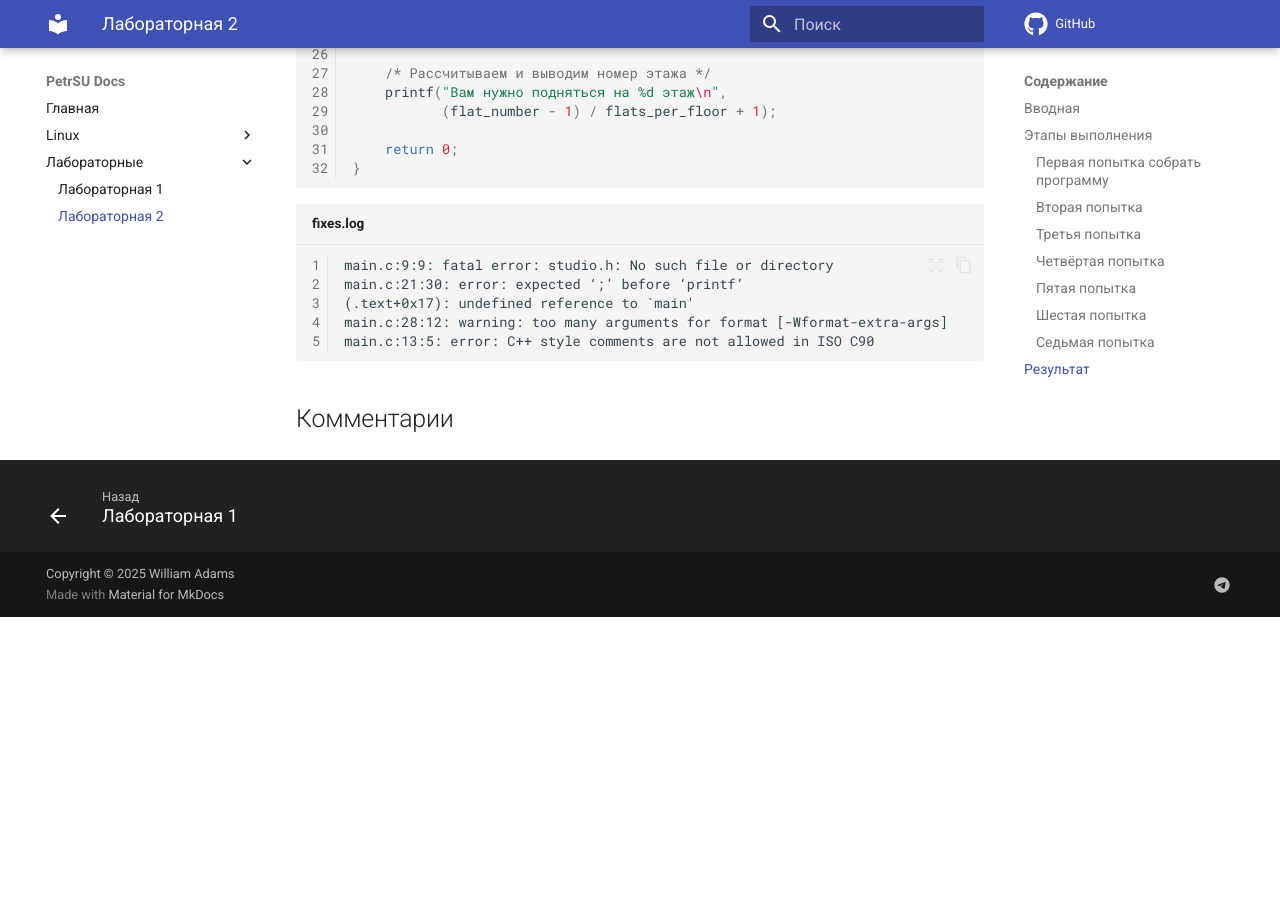
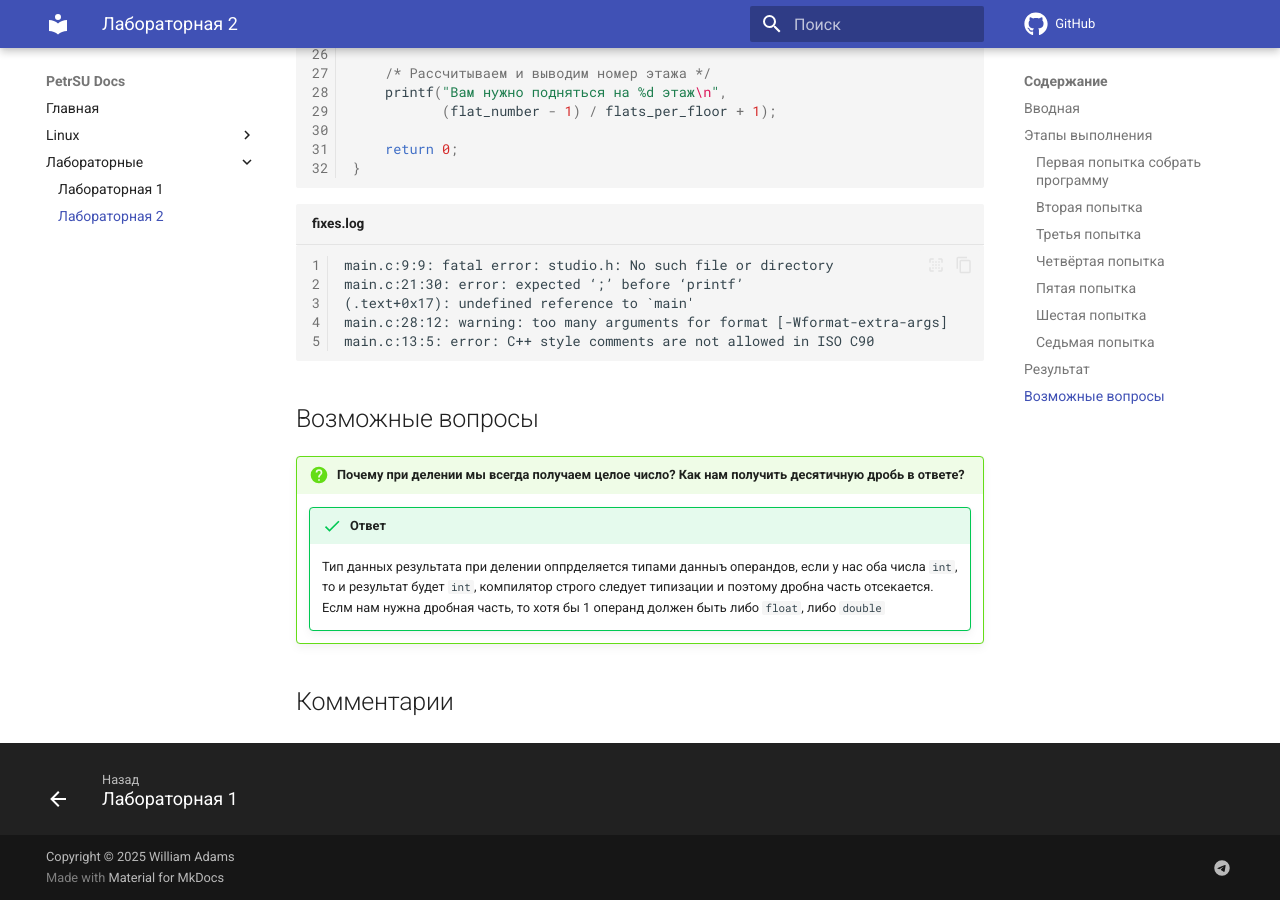
Before and after one commit to WilliamAdamsWAG/petrsu_docs, an MkDocs documentation site: the page built from docs/labs/lab2.md, in a window 1280 px wide and 900 px high, scrolled down 6344 px. Built offline with MkDocs 1.6.1 and Material for MkDocs 9.7.7, drawn with Linux system fonts in a browser that asks for light colours; comment, search, counter and statistics services are not loaded; before the commit the page ends 6961 px from its top, so only the background shows below that; some of the changed text lies outside the part shown.

Commit message:
feat(lab2): questions

````diff
--- a/docs/labs/lab2.md
+++ b/docs/labs/lab2.md
@@ -207,7 +207,12 @@ main.c:13:5: note: (this will be reported only once per input file)
 make: *** [Makefile:5: main.o] Error 1
 ```
 
-Теперь эта душнила ругается на то, что в 13 строке мы используем комментарий C++ стиля, что не соответствует стандарту ISO C90, фиксируем это в `fixes.log`, но не исправляем
+Теперь эта душнила ругается на то, что в 13 строке мы используем комментарий C++ стиля, что не соответствует стандарту ISO C90 (1), фиксируем это в `fixes.log`, но не исправляем
+{ .annotate }
+
+1. По стандарту нужно так
+
+
 
 ``` title="fixes.log" linenums="5"
 main.c:13:5: error: C++ style comments are not allowed in ISO C90
@@ -277,3 +282,12 @@ main.c:21:30: error: expected ‘;’ before ‘printf’
 main.c:28:12: warning: too many arguments for format [-Wformat-extra-args]
 main.c:13:5: error: C++ style comments are not allowed in ISO C90
 ```
+
+
+## Возможные вопросы
+
+!!! question "Почему при делении мы всегда получаем целое число? Как нам получить десятичную дробь в ответе?"
+
+    !!! success "Ответ"
+
+        Тип данных результата при делении оппрделяется типами данныъ операндов, если у нас оба числа `int`, то и результат будет `int`, компилятор строго следует типизации и поэтому дробна часть отсекается. Еслм нам нужна дробная часть, то хотя бы 1 операнд должен быть либо `float`, либо `double`
````
